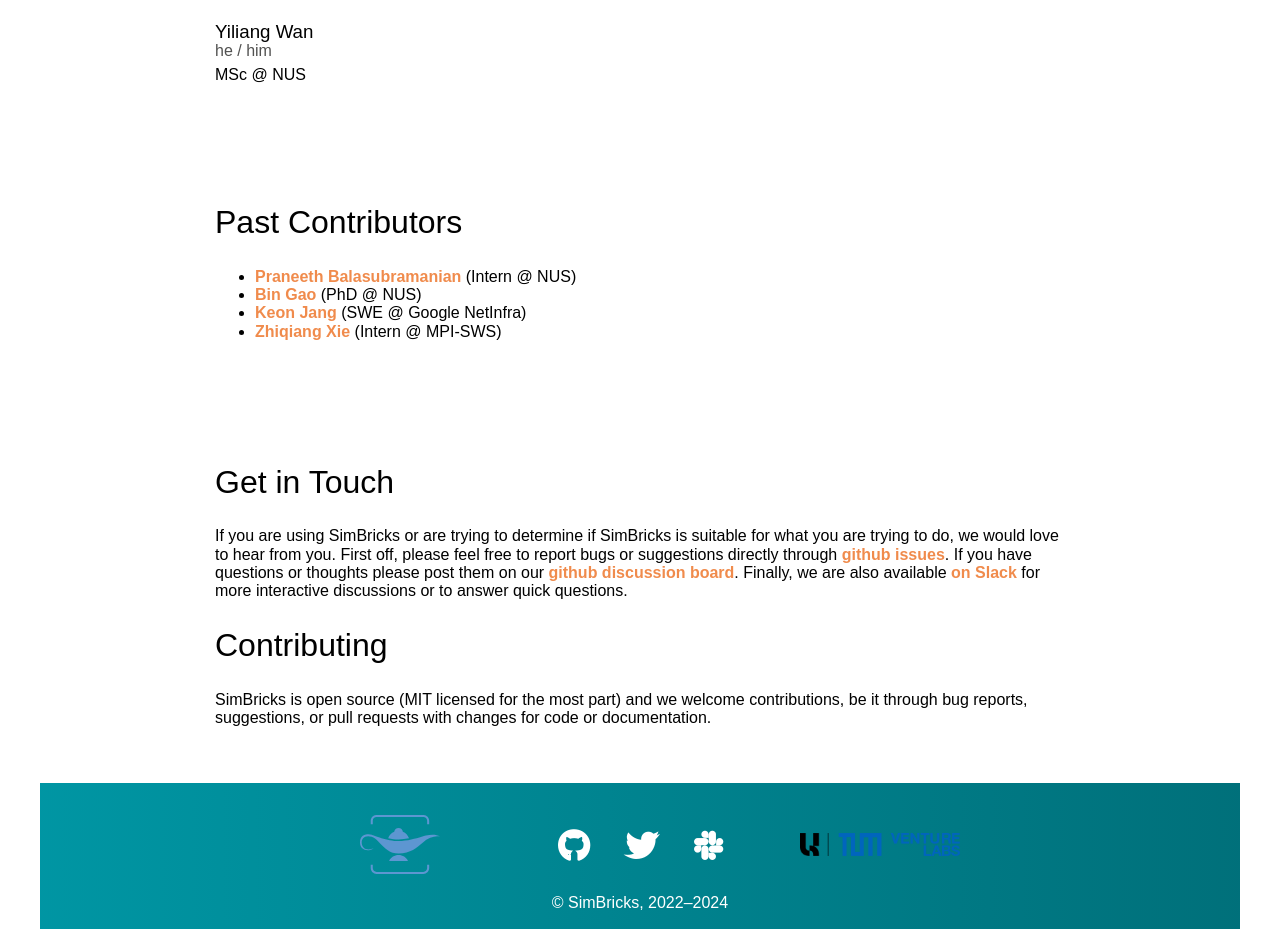
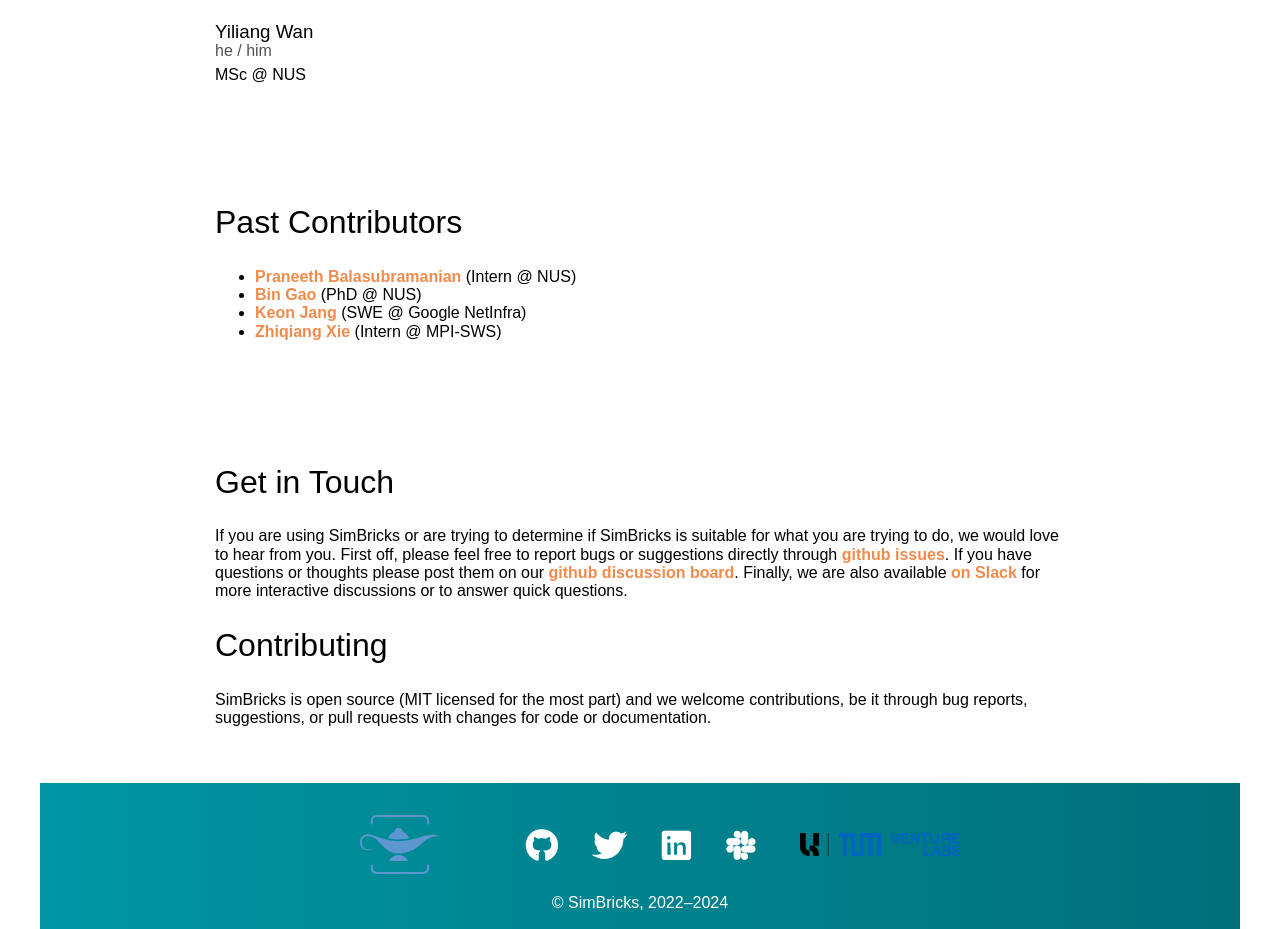
Before and after one commit to simbricks/simbricks.github.io, a Jekyll site: the page built from _pages/people.md, in a window 1280 px wide. Shown: the part 2050-2979 px from the top of the page. Built offline with Jekyll 4.4.1, drawn with Linux system fonts in a browser that asks for light colours; some web fonts are replaced.

Commit message:
add linkedin link at the bottom

```diff
--- a/_includes/footer.html
+++ b/_includes/footer.html
@@ -12,6 +12,7 @@
         <ul>
           <li><a href="https://github.com/simbricks" class="github" title="GitHub"></a></li>
           <li><a href="https://twitter.com/sim_bricks" class="twitter" title="Twitter"></a></li>
+          <li><a href="https://www.linkedin.com/company/simbricks/" class="linkedin" title="LinkedIn"></a></li>
           <li><a href="https://join.slack.com/t/simbricks/shared_invite/zt-16y96155y-xspnVcm18EUkbUHDcSVonA" class="slack" title="Slack"></a></li>
         </ul>
       </nav>
--- a/_sass/base-design.scss
+++ b/_sass/base-design.scss
@@ -231,6 +231,9 @@ footer {
       a.twitter::before {
         content: "\f099";
       }
+      a.linkedin::before {
+        content: "\f08c";
+      }
     }
   }
 }
--- a/_sass/base-layout.scss
+++ b/_sass/base-layout.scss
@@ -142,10 +142,13 @@ footer {
       justify-content: center;
       flex-wrap: wrap;
       div.mpisws-logo, nav, div.tumvl-logo {
-        width: 15rem;
+        width: 13rem;
         img {
           margin: 1rem;
         }
+      }
+      nav {
+        width: 17rem;
       }
       div.mpisws-logo {
         img {
```
